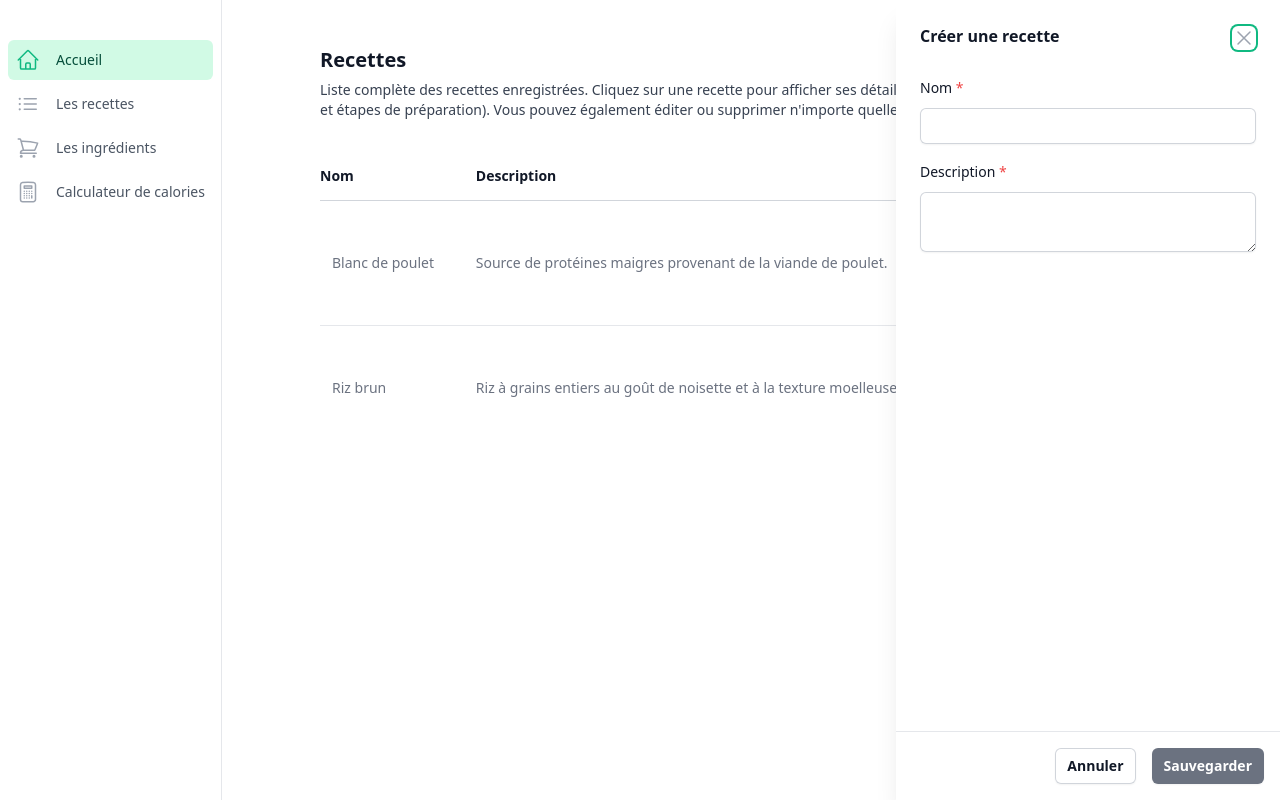
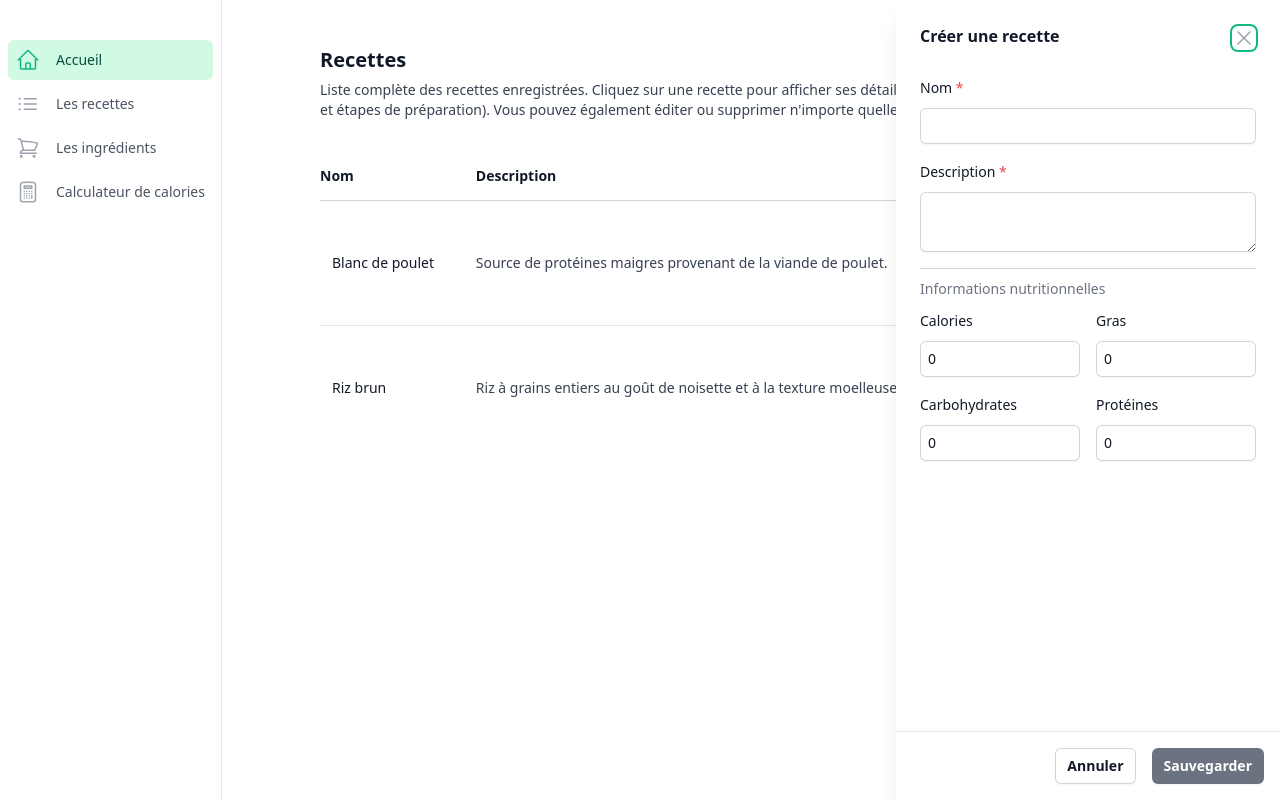
Before and after one commit to quentinHiribarne/Challenge-Stack-API-Vuejs, a Vue app in the folder calories-calculator/: page /ingredients in a window 1280 px wide. Both pictures are taken after a click on the button "Ajouter une recette". Built offline with nearby package versions, Linux system fonts and the light colour scheme.

Commit message:
Complete form + validation

```diff
--- a/calories-calculator/src/views/Ingredients.vue
+++ b/calories-calculator/src/views/Ingredients.vue
@@ -40,10 +40,10 @@
 
                         <tbody class="divide-y divide-gray-200">
                             <tr v-for="ingredient in ingredients" :key="ingredient.id">
-                                <td class="whitespace-nowrap py-4 px-3 text-sm text-gray-500">
+                                <td class="whitespace-nowrap py-4 px-3 text-sm text-gray-900">
                                     {{ ingredient.name }}
                                 </td>
-                                <td class="hidden sm:table-cell whitespace-nowrap py-4 px-3 text-sm text-gray-500 max-w-md">
+                                <td class="hidden sm:table-cell whitespace-nowrap py-4 px-3 text-sm text-gray-700 max-w-md">
                                     {{ ingredient.description }}
                                 </td>
                                 <td class="whitespace-nowrap py-4 px-3 text-sm text-gray-500">
@@ -89,7 +89,7 @@
                         <span class="text-red-500">*</span>
                     </label>
                     <div class="mt-2">
-                        <input type="name" name="name" id="name"
+                        <input type="text" name="name" id="name"
                             v-model="ingredient.name"
                             class="block w-full rounded-md border-0 py-1.5 px-2 text-gray-900 shadow-sm ring-1 ring-inset ring-gray-300 placeholder:text-gray-400 focus:ring-2 focus:ring-inset focus:ring-emerald-500 focus:outline-none sm:text-sm sm:leading-6" />
                     </div>
@@ -100,11 +100,59 @@
                         <span class="text-red-500">*</span>
                     </label>
                     <div class="mt-2">
-                        <textarea type="description" name="description" id="description"
+                        <textarea name="description" id="description"
                             v-model="ingredient.description"
                             class="block w-full rounded-md border-0 py-1.5 px-2 sm:text-sm sm:leading-6 text-gray-900 shadow-sm ring-1 ring-inset ring-gray-300 placeholder:text-gray-400 focus:ring-2 focus:ring-inset focus:ring-emerald-500 focus:outline-none" />
                     </div>
                 </div>
+                <div class="pt-2 border-t border-gray-300">
+                    <p class="block text-sm font-medium leading-6 text-gray-500">
+                        Informations nutritionnelles
+                    </p>
+                    <div class="sm:grid sm:grid-cols-2 gap-4 mt-2">
+                        <div>
+                            <label for="calories" class="block text-sm font-medium leading-6 text-gray-900">
+                                Calories
+                            </label>
+                            <div class="mt-2">
+                                <input type="text" name="calories" id="calories"
+                                    v-model="ingredient.nutrition.calories"
+                                    class="block w-full rounded-md border-0 py-1.5 px-2 sm:text-sm sm:leading-6 text-gray-900 shadow-sm ring-1 ring-inset ring-gray-300 placeholder:text-gray-400 focus:ring-2 focus:ring-inset focus:ring-emerald-500 focus:outline-none" />
+                            </div>
+                        </div>
+                        <div>
+                            <label for="fat" class="block text-sm font-medium leading-6 text-gray-900">
+                                Gras
+                            </label>
+                            <div class="mt-2">
+                                <input type="text" name="fat" id="calories"
+                                    v-model="ingredient.nutrition.fat"
+                                    class="block w-full rounded-md border-0 py-1.5 px-2 sm:text-sm sm:leading-6 text-gray-900 shadow-sm ring-1 ring-inset ring-gray-300 placeholder:text-gray-400 focus:ring-2 focus:ring-inset focus:ring-emerald-500 focus:outline-none" />
+                            </div>
+                        </div>
+                        <div>
+                            <label for="carbo" class="block text-sm font-medium leading-6 text-gray-900">
+                                Carbohydrates
+                            </label>
+                            <div class="mt-2">
+                                <input type="text" name="carbo" id="carbo"
+                                    v-model="ingredient.nutrition.carbohydrates"
+                                    class="block w-full rounded-md border-0 py-1.5 px-2 sm:text-sm sm:leading-6 text-gray-900 shadow-sm ring-1 ring-inset ring-gray-300 placeholder:text-gray-400 focus:ring-2 focus:ring-inset focus:ring-emerald-500 focus:outline-none" />
+                            </div>
+                        </div>
+                        <div>
+                            <label for="protein" class="block text-sm font-medium leading-6 text-gray-900">
+                                Protéines
+                            </label>
+                            <div class="mt-2">
+                                <input type="text" name="protein" id="protein"
+                                    v-model="ingredient.nutrition.protein"
+                                    class="block w-full rounded-md border-0 py-1.5 px-2 sm:text-sm sm:leading-6 text-gray-900 shadow-sm ring-1 ring-inset ring-gray-300 placeholder:text-gray-400 focus:ring-2 focus:ring-inset focus:ring-emerald-500 focus:outline-none" />
+                            </div>
+                        </div>
+                    </div>
+                </div>
+
             </div>
         </template>
     </SlideOver>
@@ -148,6 +196,7 @@
     const editing = ref(false);
     const ingredient = ref({
         name: '',
+        description: '',
         nutrition: {
             calories: 0,
             fat: 0,
@@ -156,7 +205,7 @@
         }
     });
 
-    const isValid = computed(() => !ingredient.value.title || !ingredient.value.author ? false : true);
+    const isValid = computed(() => !ingredient.value.name || !ingredient.value.description ? false : true);
 
     const createIngredient = () => {
         showSlideOver.value = true;
@@ -174,6 +223,7 @@
         showSlideOver.value = false;
         ingredient.value = {
             name: '',
+            description: '',
             nutrition: {
                 calories: 0,
                 fat: 0,
```
